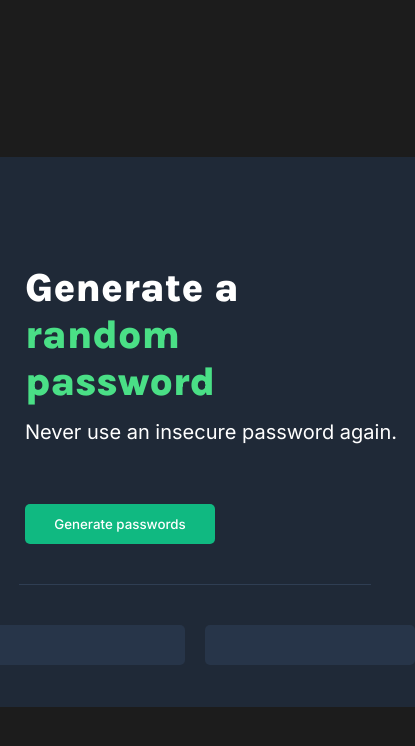
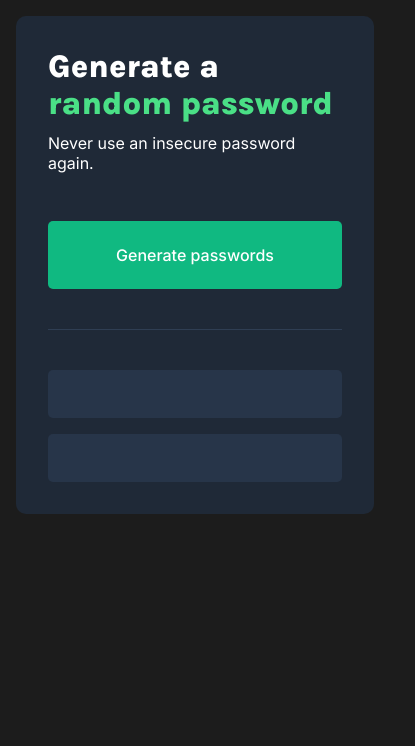
Before and after one commit to noamguterman/Password-Generator, a plain HTML site: page index.html in a window 390 px wide. Shown: the whole page, 415 px wide, since content can reach past the window. Drawn offline with Linux system fonts and the light colour scheme.

Commit message:
Refactor CSS styles for improved layout and responsiveness; update HTML structure for better semantics

```diff
--- a/index.css
+++ b/index.css
@@ -1,36 +1,43 @@
+*, *::before, *::after {
+  box-sizing: border-box;
+}
 body {
   margin: 0;
+  padding: 1em;
   background-color: #1c1c1c;
   color: white;
   font-family: "Inter", sans-serif;
-  padding: 10px;
-  display: flex;
-  justify-content: center;
-  align-items: center;
-  min-height: 100vh;
+}
+button {
+  font-family: inherit;
+  margin: 0;
+  padding: 0;
 }
 
 .container {
+  max-width: 700px;
   background-color: #1f2937;
-  width: 550px;
-  height: 550px;
   margin: 0 auto;
+  border-radius: 10px;
+  padding: 5em;
 }
 
 .title {
   font-family: "Karla", sans-serif;
-  font-size: 40px;
+  font-size: 2.5rem;
   font-weight: 800;
-  width: 65%;
-  padding: 80px 0 0 50px;
-  margin-bottom: 0;
+  margin: 0;
+}
+.title span {
+  color: #4adf86;
+  display: block;
 }
 
 .subtitle {
-  font-size: 20px;
+  font-size: 1.25rem;
   font-weight: 400;
-  padding-left: 50px;
-  margin-top: 15px;
+  margin: 0;
+  margin-top: .7em;
 }
 
 .btn {
@@ -38,49 +45,76 @@ body {
   background-color: #10b981;
   border: none;
   border-radius: 5px;
-  padding: 8px 10px;
-  font-family: inherit;
+  font-size: 1rem;
   font-weight: 500;
-  width: 190px;
-  height: 40px;
-  margin: 40px 0 0 50px;
+  margin-top: 6em;
+  padding: 1.5em 2em;
 }
-
 .btn:active {
   background-color: #165741;
-}
-
-.lime {
-  color: #4adf86;
 }
 
 hr {
   border: none;
   height: 1px;
   background-color: #2f3e53;
-  margin: 40px auto;
-  width: 80%;
+  margin: 2.5em auto;
 }
 
 .password-container {
   display: flex;
-  justify-content: center;
-  margin: 30px auto;
-  gap: 20px;
+  justify-content: space-between;
 }
-
 .password-box {
   display: inline-flex;
   flex-direction: row;
   background-color: #273549;
-  width: 210px;
-  height: 40px;
+  width: 13em;
+  height: 3em;
   border-radius: 5px;
   justify-content: center;
-  align-items: center;
 }
-
 .password-text {
   color: #55f991;
   font-weight: 500;
 }
+
+@media (max-width: 630px) {
+  .container {
+    padding: 3em;
+  }
+  .btn {
+    width: 100%;
+  }
+  .password-container {
+    flex-direction: column;
+    gap: 1em;
+  }
+  .password-box {
+    width: 100%;
+  }
+}
+
+@media (max-width: 550px) {
+  .container {
+    padding: 2em;
+  }
+  .btn {
+    margin-top: 5em;
+  }
+  .title {
+    font-size: 2.4rem;
+  }
+}
+
+@media (max-width: 450px) {
+  .title {
+    font-size: 2rem;
+  }
+  .subtitle {
+    font-size: 1rem;
+  }
+  .btn {
+    margin-top: 3em;
+  }
+}
--- a/index.html
+++ b/index.html
@@ -3,16 +3,14 @@
   <head>
     <link rel="preconnect" href="https://fonts.googleapis.com" />
     <link rel="preconnect" href="https://fonts.gstatic.com" crossorigin />
-    <link
-      href="https://fonts.googleapis.com/css2?family=Inter:ital,opsz,wght@0,14..32,100..900;1,14..32,100..900&family=Karla:ital,wght@0,200..800;1,200..800&display=swap"
-      rel="stylesheet"
-    />
+    <link href="https://fonts.googleapis.com/css2?family=Inter:ital,opsz,wght@0,14..32,100..900;1,14..32,100..900&family=Karla:ital,wght@0,200..800;1,200..800&display=swap" rel="stylesheet" />
+    <meta name="viewport" content="width=device-width, initial-scale=1.0">
     <link rel="stylesheet" href="./index.css" />
   </head>
   <body>
     <div class="container">
       <h1 class="title">
-        Generate a <span class="lime">random password</span>
+        Generate a <span>random password</span>
       </h1>
       <h3 class="subtitle">Never use an insecure password again.</h3>
       <button class="btn" onclick="generatePasswords()">
```
